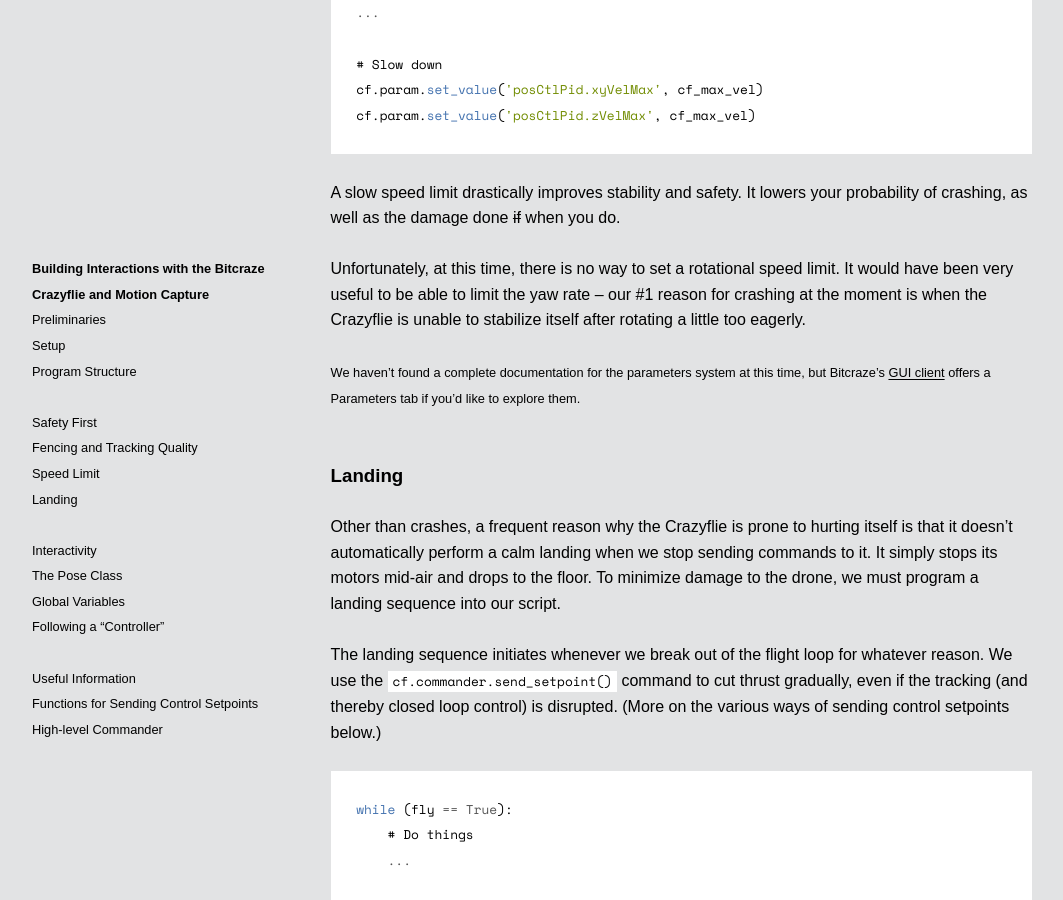
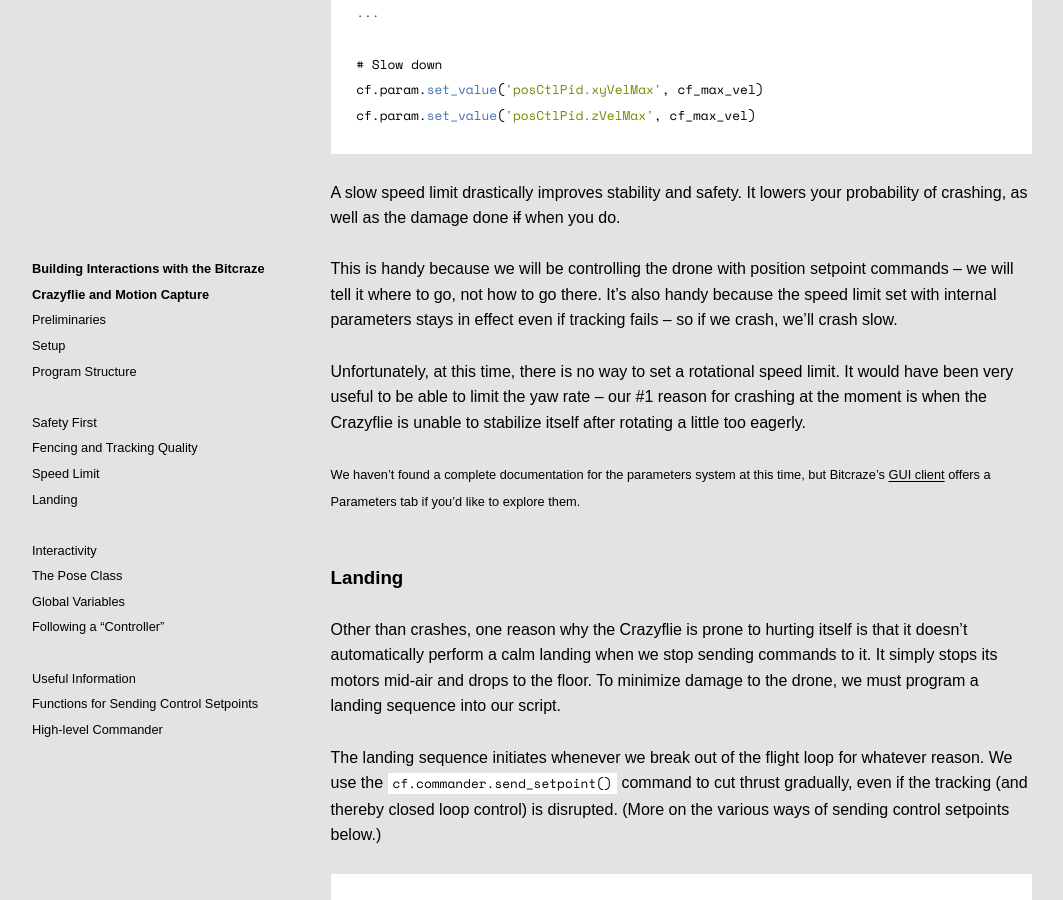
Before and after one commit to l77l77/mbaytas.github.io, a Jekyll site: the page built from crazyflie.md, in a window 1280 px wide and 900 px high, scrolled down 6779 px. Shown: the whole window, without its empty margins (108-1171 px from the left). Built offline with Jekyll 4.4.1, drawn with Linux system fonts in a browser that asks for light colours; some web fonts are replaced; our own code applies the rules of GitHub Pages for plain Markdown files; comment, search, counter and statistics services are not loaded; some of the changed text lies outside the part shown.

Commit message:
Update crazyflie.md

````diff
--- a/crazyflie.md
+++ b/crazyflie.md
@@ -161,13 +161,15 @@
 
 A slow speed limit drastically improves stability and safety. It lowers your probability of crashing, as well as the damage done <del>if</del> when you do.
 
+This is handy because we will be controlling the drone with position setpoint commands – we will tell it where to go, not how to go there. It's also handy because the speed limit set with internal parameters stays in effect even if tracking fails – so if we crash, we'll crash slow.
+
 Unfortunately, at this time, there is no way to set a rotational speed limit. It would have been very useful to be able to limit the yaw rate – our #1 reason for crashing at the moment is when the Crazyflie is unable to stabilize itself after rotating a little too eagerly.
 
 *We haven't found a complete documentation for the parameters system at this time, but Bitcraze's [GUI client](https://github.com/bitcraze/crazyflie-clients-python) offers a Parameters tab if you'd like to explore them.*
 
 ### Landing
 
-Other than crashes, a frequent reason why the Crazyflie is prone to hurting itself is that it doesn't automatically perform a calm landing when we stop sending commands to it. It simply stops its motors mid-air and drops to the floor. To minimize damage to the drone, we must program a landing sequence into our script.
+Other than crashes, one reason why the Crazyflie is prone to hurting itself is that it doesn't automatically perform a calm landing when we stop sending commands to it. It simply stops its motors mid-air and drops to the floor. To minimize damage to the drone, we must program a landing sequence into our script.
 
 The landing sequence initiates whenever we break out of the flight loop for whatever reason. We use the `cf.commander.send_setpoint()` command to cut thrust gradually, even if the tracking (and thereby closed loop control) is disrupted. (More on the various ways of sending control setpoints below.)
 
@@ -193,7 +195,7 @@
 
 To keep the rest of the code clean, I implemented a `Pose` class which we will use to keep track of this information for each object that we are tracking, and to hold some utility functions for dealing with pose data.
 
-We can retrieve pose from QTM in two ways: one represents orientation as [Euler angles](https://en.wikipedia.org/wiki/Euler_angles), and the other provides a 3x3 [rotation matrix](https://en.wikipedia.org/wiki/Rotation_matrix). Both can be useful for us, so the `Pose` class has [class methods](https://stackoverflow.com/questions/12179271/meaning-of-classmethod-and-staticmethod-for-beginner) that can instantiate it from both kinds of information. Within the class, the `roll`, `pitch`, and `yaw` for the Euler angles and the `rot` attribute for the rotation matrix are independent -- updating one does not affect the other. This is counterintuitive, but has no practical bearing for our purpose. I haven't implemented a method to convert between the two because we can retrieve either from QTM at any time.
+We can retrieve pose from QTM in two ways: one represents orientation as [Euler angles](https://en.wikipedia.org/wiki/Euler_angles), and the other provides a 3x3 [rotation matrix](https://en.wikipedia.org/wiki/Rotation_matrix). Both can be useful for us, so the `Pose` class has [class methods](https://stackoverflow.com/questions/12179271/meaning-of-classmethod-and-staticmethod-for-beginner) that can instantiate it from both kinds of information. Within the class, the `roll`, `pitch`, and `yaw` for the Euler angles and the `rot` attribute for the rotation matrix are independent -- updating one does not affect the other. This is counterintuitive, but it's fine as long as you're aware of it. (I haven't implemented a method to convert between the two because we can retrieve either from QTM at any time.)
 
 ```python
 class Pose:
@@ -258,7 +256,9 @@
 
 ### Following a "Controller"
 
-TBD
+QTM will be streaming data to our application asynchronously. We will not poll the motion capture system for data. Handling position data must be done via asynchronous callbacks.
+
+*The [QTM real-time protocol](https://docs.qualisys.com/qtm-rt-protocol/) does allow polling if that's what you'd like to do, but the best-documented examples for the [Qualisys Python SDK](https://github.com/qualisys/qualisys_python_sdk) are all built on asynchronous streaming, so that's what we have used.*
 
 ## Useful Information
 
````
Also changed, not shown: other parts of crazyflie.md (+0 -4 lines).
